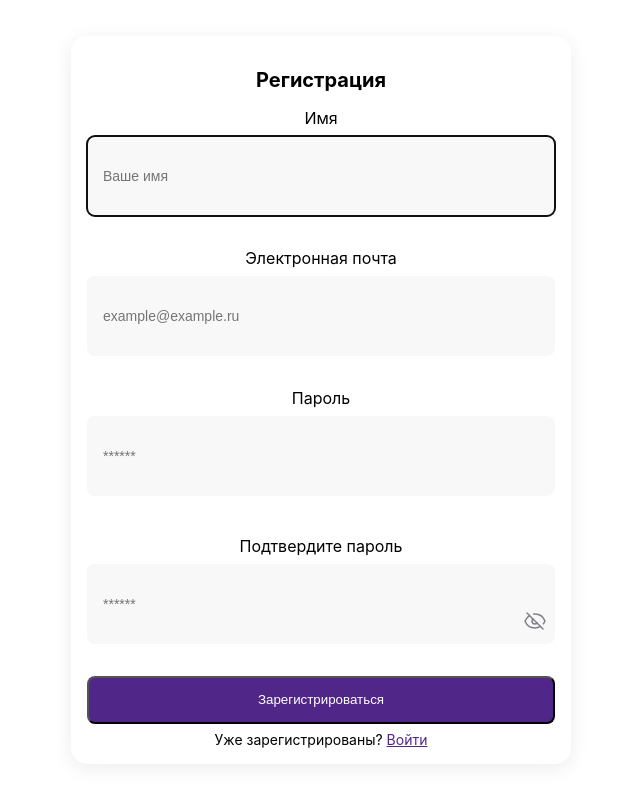
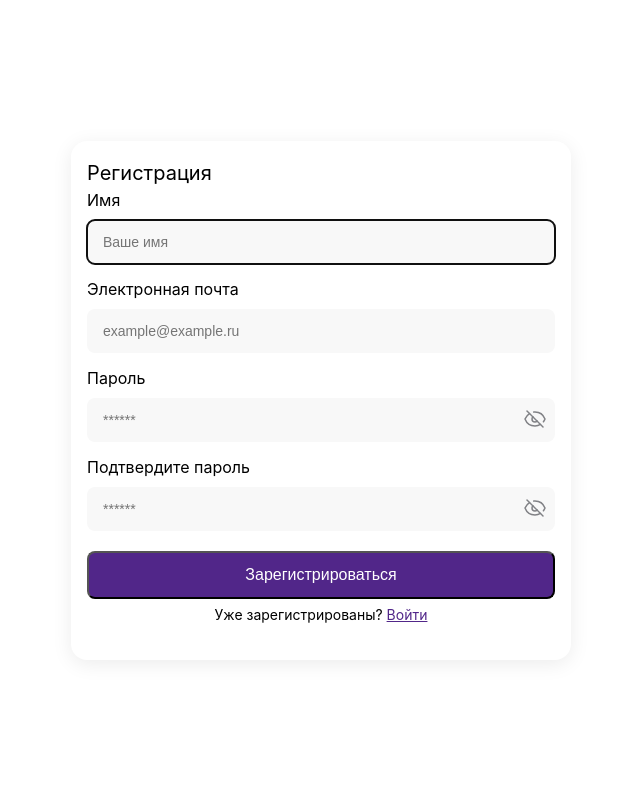
Before and after one commit to EvgeniyaYakunina/antipoff-group, a React (Create React App) app: page /#/ in a window 1280 px wide. Shown: the top 786 px of the page, without its empty margins (319-959 px from the left). Built offline with nearby package versions, Linux system fonts and the light colour scheme.

Commit message:
Fix style bags

```diff
--- a/src/auth/login/login.module.css
+++ b/src/auth/login/login.module.css
@@ -21,7 +21,8 @@
 .title {
     font-size: 20px;
     line-height: 23px;
-    margin-bottom: 16px
+    margin-bottom: 16px;
+    text-align: left;
 }
 
 .label {
@@ -29,14 +30,17 @@
     flex-direction: column;
     gap: 8px;
     margin-bottom: 32px;
-    position: relative
+    position: relative;
+    text-align: left;
+    font-size: 16px;
+    font-weight: 400
 }
 
 .input {
     background: #F8F8F8;
     border-radius: 8px;
     border: none;
-    height: 48px;
+    height: 20px;
     color: #808185;
     font-size: 14px;
     line-height: 16px;
@@ -45,15 +49,17 @@
 
 .inputError {
     composes: input;
-    border: 1px solid #FF6161
+    border: 1px solid #FF6161;
+    font-size: 14px;
 }
 
 .error {
     color: #FF6161;
-    font-size: 13px;
+    font-size: 10px;
     line-height: 12px;
     position: absolute;
-    bottom: -27px
+    bottom: -22px;
+    font-weight: 400
 }
 
 .showPassword {
@@ -76,7 +82,9 @@
     border-radius: 8px;
     height: 48px;
     color: #FFFFFF;
-    transition: 0.3s
+    transition: 0.3s;
+    font-size: 16px;
+    font-weight: 400
 }
 
 .button:disabled {
--- a/src/auth/register/register.module.css
+++ b/src/auth/register/register.module.css
@@ -12,35 +12,41 @@
     box-shadow: 0 4px 20px rgba(0, 0, 0, 0.08);
     border-radius: 16px;
     width: 500px;
+    height: 519px;
     display: flex;
     flex-direction: column;
-    padding: 16px;
+    padding: 5px 16px;
     box-sizing: border-box
 }
 
 .title {
+    font-weight: 400;
     font-size: 20px;
     line-height: 23px;
-    margin-bottom: 16px
+    margin-bottom: 5px;
+    text-align: left;
 }
 
 .label {
     display: flex;
     flex-direction: column;
-    gap: 8px;
-    margin-bottom: 32px;
-    position: relative
+    gap: 10px;
+    margin-bottom: 15px;
+    position: relative;
+    text-align: left;
+    font-size: 16px;
+    font-weight: 400
 }
 
 .input {
     background: #F8F8F8;
     border-radius: 8px;
     border: none;
-    height: 48px;
+    height: 20px;
     color: #808185;
     font-size: 14px;
     line-height: 16px;
-    padding: 16px 8px 16px 16px
+    padding: 12px 8px 12px 16px;
 }
 
 .inputError {
@@ -55,10 +61,11 @@
 
 .error {
     color: #FF6161;
-    font-size: 13px;
+    font-size: 10px;
     line-height: 12px;
     position: absolute;
-    bottom: -27px
+    bottom: -22px;
+    font-weight: 400
 }
 
 .showPassword {
@@ -81,7 +88,10 @@
     border-radius: 8px;
     height: 48px;
     color: #FFFFFF;
-    transition: 0.3s
+    transition: 0.3s;
+    font-size: 16px;
+    font-weight: 400;
+    margin-top: 5px;
 }
 
 .submit:disabled {
--- a/src/auth/register/register.tsx
+++ b/src/auth/register/register.tsx
@@ -11,6 +11,7 @@ export const Register = () => {
     const dispatch = useAppDispatch()
     const navigate = useNavigate()
     const [isPassHidden, setIsPassHidden] = useState(true)
+    const [isConfirmPassHidden, setIsConfirmPassHidden] = useState(true)
 
     const validateEmail =
         /^(([^<>()[\].,;:\s@"]+(\.[^<>()[\].,;:\s@"]+)*)|(".+"))@(([^<>()[\].,;:\s@"]+\.)+[^<>()[\].,;:\s@"]{2,})$/iu
@@ -29,6 +30,9 @@ export const Register = () => {
 
     const handleShowPassword = () => {
         setIsPassHidden(!isPassHidden);
+    }
+    const handleShowConfirmPassword = () => {
+        setIsConfirmPassHidden(!isConfirmPassHidden);
     }
     return (
         <section className={s.register}>
@@ -96,7 +100,7 @@ export const Register = () => {
                         render={({message}) => <p className={s.error}>{message}</p>}
                     />
                     <div
-                        className={s.showPass}
+                        className={s.showPassword}
                         onClick={handleShowPassword}
                     />
                 </label>
@@ -106,7 +110,7 @@ export const Register = () => {
                         className={errors.confirmation ? s.inputError : s.input}
                         id={"confirmation"}
                         placeholder={"******"}
-                        type={isPassHidden ? 'password' : 'text'}
+                        type={isConfirmPassHidden ? 'password' : 'text'}
                         {...register('confirmation', {
                             required: 'Поле обязательно для заполнения',
                             minLength: {
@@ -125,7 +129,7 @@ export const Register = () => {
                         name={'password'}
                         render={({message}) => <p className={s.error}>{message}</p>}
                     />
-                    <div className={s.showPassword} onClick={handleShowPassword}/>
+                    <div className={s.showPassword} onClick={handleShowConfirmPassword}/>
                 </label>
                 <button type={'submit'} className={s.submit}>
                     Зарегистрироваться
```
